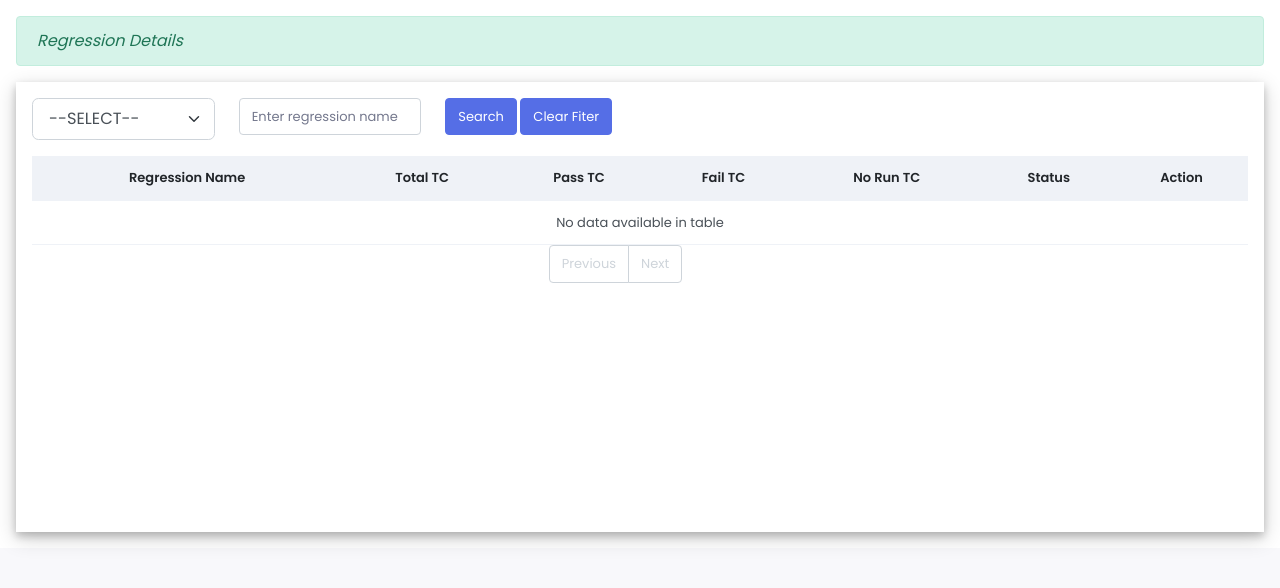
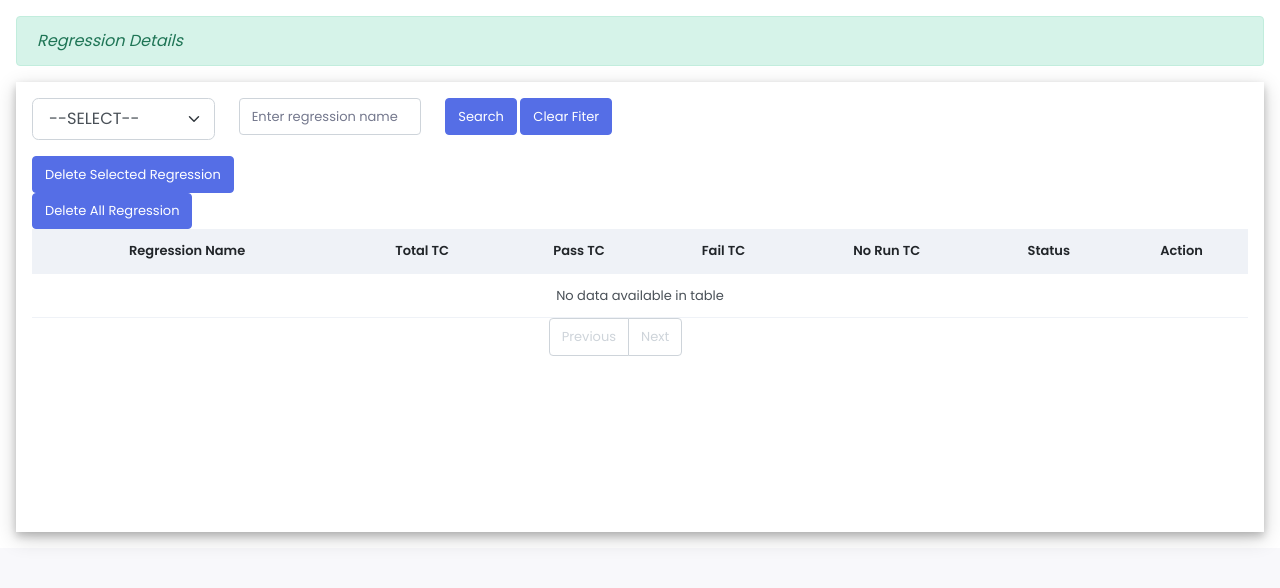
Before and after one commit to PallaGangadhar/docis_automation_project, a Flask app: page /view_regression_details in a window 1280 px wide. Shown: the part 50-638 px from the top of the page. Run offline with Flask 3, Linux system fonts and the light colour scheme; data that the repository does not hold is empty; some libraries are stand-ins or nearby versions.

Commit message:
"muti delete log"

```diff
--- a/app.py
+++ b/app.py
@@ -4,7 +4,7 @@ from flask_mail import Mail, Message
 import os
 import datetime
 from test_code import *
-from utlity import genearate_list_of_dict
+from utlity import genearate_list_of_dict,convert_date_to_str,convert_str_to_date
 from db import *
 from send_mail import send_mail_to
 
@@ -36,38 +36,7 @@ def send_chart_details(data):
 
 @app.route('/', methods=['GET','POST'])
 def index():
-    curr, conn=db_connection()
-
-    curr.execute('SELECT * FROM regression')
-    sample_data=curr.fetchone()
-    # d=sample_data[9].strftime("%d-%m-%Y")
-    curr.execute('SELECT count(*) FROM regression')
-    total_regression_count=curr.fetchone()
-    total_regression_count=total_regression_count[0]
-
-    curr.execute('SELECT count(regression_logs_details.*) from regression_logs_details, regression WHERE regression_logs_details.regression_id=regression.regression_id and regression.cmts_type='"'Arris'"'')
-    i_cmts_count = curr.fetchone()
-    i_cmts_count = i_cmts_count[0]
-
-
-    curr.execute('SELECT count(regression_logs_details.*) from regression_logs_details, regression WHERE regression_logs_details.regression_id=regression.regression_id and regression.cmts_type='"'Harmony'"'')
-    harmony_count = curr.fetchone()
-    harmony_count = harmony_count[0]
-
-    curr.execute('SELECT count(*),DATE(date_added) as reg_date FROM regression GROUP BY DATE(date_added) ORDER BY reg_date DESC')
-    regression_graph=curr.fetchall()
-    # SELECT count(*),DATE(date_added) as reg_date FROM regression WHERE date_added BETWEEN '2023-11-13' AND '2023-11-15' GROUP BY DATE(date_added) ORDER BY reg_date DESC
-
-    curr.execute('SELECT count(regression_logs_details.regression_id),DATE(regression.date_added) as reg_date from regression_logs_details, regression WHERE regression_logs_details.regression_id=regression.regression_id and regression.cmts_type='"'Harmony'"' GROUP BY DATE(regression.date_added) ORDER BY reg_date DESC')
-    harmony_graph=curr.fetchall()
-
-
-    curr.execute('SELECT count(regression_logs_details.regression_id),DATE(regression.date_added) as reg_date from regression_logs_details, regression WHERE regression_logs_details.regression_id=regression.regression_id and regression.cmts_type='"'Arris'"' GROUP BY DATE(regression.date_added) ORDER BY reg_date DESC')
-    cmts_graph=curr.fetchall()
-    # SELECT count(regression_logs_details.regression_id),DATE(regression.date_added) as reg_date from regression_logs_details, regression WHERE regression_logs_details.regression_id=regression.regression_id and regression.cmts_type='Arris' AND regression.date_added BETWEEN '2023-11-13' AND '2023-11-14' GROUP BY DATE(regression.date_added) ORDER BY reg_date DESC
-    # SELECT count(regression_logs_details.regression_id),DATE(regression.date_added) as reg_date from regression_logs_details, regression WHERE regression_logs_details.regression_id=regression.regression_id and regression.cmts_type='Arris' AND regression.date_added >= '2023-11-13' AND regression.date_added <= '2023-11-14' GROUP BY DATE(regression.date_added) ORDER BY reg_date DESC
-
-
+    total_regression_count = i_cmts_count = harmony_count=0
     graph_data={}
     harmony_graph_data={}
     cmts_graph_data={}
@@ -77,55 +46,104 @@ def index():
     dates=[]
     h_date=[]
     c_date=[]
-    for i in regression_graph:
-        # date=i[1].strftime("%d-%m-%Y")
-        date=i[1].strftime("%Y-%m-%d")
-        data1.append({'date':date,'count':i[0]})
-        dates.append(date)
-    graph_data['data']=data1
+    from_date = request.args.get('from_date')
+    to_date = request.args.get('to_date')
+    flag=False
 
-    for i in harmony_graph:
-        date=i[1].strftime("%Y-%m-%d")
-        h_date.append(date)
-        data2.append({'date':date,'count':i[0]})
+    if from_date != "" and to_date != "" and from_date != None and to_date != None:
+        if from_date > to_date:
+            flag=True
 
-    # for r_date in dates:
-    #     if r_date not in h_date:
-    #         data2.append({'date':r_date,'count':0})
+    if from_date != "" and to_date == "":
+        to_date = from_date
+    elif from_date == "" and to_date != "":
+        from_date = to_date
+    print("flag===>",flag)
+    if flag == False:
 
-    # data2.sort(key = lambda x:x['date'],reverse=True)
-    data2=genearate_list_of_dict(dates,h_date,data2)
-    harmony_graph_data['data']=data2
-    # print(harmony_graph_data)
+        curr, conn=db_connection()
+        curr.execute('SELECT * FROM regression')
+        sample_data=curr.fetchone()
+        curr.execute('SELECT count(*) FROM regression')
+        total_regression_count=curr.fetchone()
+        total_regression_count=total_regression_count[0]
+
+        curr.execute('SELECT count(regression_logs_details.*) from regression_logs_details, regression WHERE regression_logs_details.regression_id=regression.regression_id and regression.cmts_type='"'Arris'"'')
+        i_cmts_count = curr.fetchone()
+        i_cmts_count = i_cmts_count[0]
 
 
-    for i in cmts_graph:
-        date=i[1].strftime("%Y-%m-%d")
-        c_date.append(date)
-        data3.append({'date':date,'count':i[0]})
+        curr.execute('SELECT count(regression_logs_details.*) from regression_logs_details, regression WHERE regression_logs_details.regression_id=regression.regression_id and regression.cmts_type='"'Harmony'"'')
+        harmony_count = curr.fetchone()
+        harmony_count = harmony_count[0]
 
-    # for r_date in dates:
-    #     if r_date not in c_date:
-    #         data3.append({'date':r_date,'count':0})
-    # data3.sort(key = lambda x:x['date'],reverse=True)
-    data3=genearate_list_of_dict(dates,c_date,data3)
-    cmts_graph_data['data']=data3
+        if from_date == None and to_date == None or from_date == "" and to_date == "":
+            curr.execute('SELECT count(*),DATE(date_added) as reg_date FROM regression GROUP BY DATE(date_added) ORDER BY reg_date DESC')
+            regression_graph=curr.fetchall()
 
-    conn.commit()
-    curr.close()
-    conn.close()
+            curr.execute('SELECT count(regression_logs_details.regression_id),DATE(regression.date_added) as reg_date from regression_logs_details, regression WHERE regression_logs_details.regression_id=regression.regression_id and regression.cmts_type='"'Harmony'"' GROUP BY DATE(regression.date_added) ORDER BY reg_date DESC')
+            harmony_graph=curr.fetchall()
 
-    return render_template('index.html',total_regression_count=total_regression_count,i_cmts_count=i_cmts_count,harmony_count=harmony_count,regression_date_graph=graph_data,harmony_graph_data=harmony_graph_data,cmts_graph_data=cmts_graph_data)
+
+            curr.execute('SELECT count(regression_logs_details.regression_id),DATE(regression.date_added) as reg_date from regression_logs_details, regression WHERE regression_logs_details.regression_id=regression.regression_id and regression.cmts_type='"'Arris'"' GROUP BY DATE(regression.date_added) ORDER BY reg_date DESC')
+            cmts_graph=curr.fetchall()
+
+        elif from_date != None and to_date != None  and from_date != "" and to_date != "":
+            to_date=convert_str_to_date(to_date,"%Y-%m-%d")+datetime.timedelta(days=1)
+            to_date=convert_date_to_str(to_date,"%Y-%m-%d")
+            curr.execute(f"SELECT count(*),DATE(date_added) as reg_date FROM regression WHERE date_added BETWEEN '{from_date}' AND '{to_date}' GROUP BY DATE(date_added) ORDER BY reg_date DESC")
+            regression_graph=curr.fetchall()
+
+            curr.execute(f"SELECT count(regression_logs_details.regression_id),DATE(regression.date_added) as reg_date from regression_logs_details, regression WHERE regression_logs_details.regression_id=regression.regression_id and regression.cmts_type='Harmony' AND regression.date_added BETWEEN '{from_date}' AND '{to_date}' GROUP BY DATE(regression.date_added) ORDER BY reg_date DESC")
+            harmony_graph=curr.fetchall()
+
+            curr.execute(f"SELECT count(regression_logs_details.regression_id),DATE(regression.date_added) as reg_date from regression_logs_details, regression WHERE regression_logs_details.regression_id=regression.regression_id and regression.cmts_type='Arris' AND regression.date_added BETWEEN '{from_date}' AND '{to_date}' GROUP BY DATE(regression.date_added) ORDER BY reg_date DESC")
+            cmts_graph=curr.fetchall()
+
+
+
+        for i in regression_graph:
+            # date=i[1].strftime("%d-%m-%Y")
+            date=i[1].strftime("%Y-%m-%d")
+            data1.append({'date':date,'count':i[0]})
+            dates.append(date)
+        graph_data['data']=data1
+
+        for i in harmony_graph:
+            date=i[1].strftime("%Y-%m-%d")
+            h_date.append(date)
+            data2.append({'date':date,'count':i[0]})
+
+
+        data2=genearate_list_of_dict(dates,h_date,data2)
+        harmony_graph_data['data']=data2
+
+        for i in cmts_graph:
+            date=i[1].strftime("%Y-%m-%d")
+            c_date.append(date)
+            data3.append({'date':date,'count':i[0]})
+
+
+        data3=genearate_list_of_dict(dates,c_date,data3)
+        cmts_graph_data['data']=data3
+
+        conn.commit()
+        curr.close()
+        conn.close()
+        return render_template('index.html',total_regression_count=total_regression_count,i_cmts_count=i_cmts_count,harmony_count=harmony_count,regression_date_graph=graph_data,harmony_graph_data=harmony_graph_data,cmts_graph_data=cmts_graph_data)
+
+    else:
+        return render_template('index.html',total_regression_count=total_regression_count,i_cmts_count=i_cmts_count,harmony_count=harmony_count,regression_date_graph=graph_data,harmony_graph_data=harmony_graph_data,cmts_graph_data=cmts_graph_data,error_message=True)
+
+
 
 @app.route('/logs', methods=['GET','POST'])
 def logs():
-
     if request.method == "POST":
         global reg_id
         reg_id=add_regression(request)
         tc = request.form.get('data')
         for tc_name in tc.split(','):
-
             eval(tc_name + "()")
 
         call_after_execution(reg_id)
@@ -138,6 +156,11 @@ def i_cmts():
 @app.route('/harmony', methods=['GET','POST'])
 def harmony():
     return render_template('harmony.html')
+
+@app.route('/ganga', methods=['GET','POST'])
+def ganga():
+    return render_template('ganga.html')
+
 
 @app.route("/connect", methods=['GET','POST'])
 @socketio.event
@@ -195,7 +218,6 @@ def view_regression_details():
 
     elif search_reg != None and search_reg != "" and (cmts_type == None or cmts_type == ""):
         search_reg="'%"+search_reg+"%'"
-        # curr.execute(f"SELECT * FROM regression WHERE regression_name LIKE "+search_reg+"ORDER BY date_added DESC")
         curr.execute(f"SELECT * FROM regression WHERE LOWER(regression_name) LIKE LOWER("+search_reg+")ORDER BY date_added DESC")
 
     elif search_reg != None and search_reg != "" and cmts_type != None and cmts_type != "" :
@@ -263,6 +285,31 @@ def send_mail(reg_id):
         conn.close()
         return redirect("/view_regression_details")
 
+@app.route('/delete_selected_regression', methods=['GET','POST'])
+def delete_selected_regression():
+    tc_ids = request.form.get('data')
+    tc_ids=tc_ids.split(',')
+    print("dd===",len(tc_ids))
+    curr,conn=db_connection()
+    for ids in tc_ids:
+        curr.execute(f'DELETE FROM regression_logs_details WHERE regression_id={ids}')
+        curr.execute(f'DELETE FROM regression WHERE regression_id={ids}')
+    conn.commit()
+    curr.close()
+    conn.close()
+
+    return redirect("/view_regression_details")
+
+@app.route('/delete_all_regressions', methods=['GET','POST'])
+def delete_all_regressions():
+    curr,conn=db_connection()
+    curr.execute(f'DELETE FROM regression_logs_details')
+    curr.execute(f'DELETE FROM regression ')
+    conn.commit()
+    curr.close()
+    conn.close()
+
+    return redirect("/view_regression_details")
 
 if __name__ == '__main__':
     socketio.run(app, debug=True)
--- a/static/css/style.css
+++ b/static/css/style.css
@@ -441,7 +441,7 @@ thead{
 }
 
 .page_content_scroll{
-  /* height: 540px; */
+  height: 550px;
   overflow-y: auto;
 }
 
--- a/templates/i_cmts.html
+++ b/templates/i_cmts.html
@@ -59,7 +59,7 @@
                 data-placement="bottom" title="Module TC 1 run show clock command">TC 1 run version</label>
             </div>
             <div class="form-check checkbox_font">
-              <input type="checkbox" class="form-check-input testcases" name="testcase_module_1[]" value="TC_2">
+              <input type="checkbox" class="form-check-input testcases" name="testcase_module_1[]" value="TC_3">
               <label class="form-check-label truncate-cell text-white fs-6" for="check1" data-toggle="tooltip"
                 data-placement="bottom" title="Module TC 1 run show clock command">TC 1 run version</label>
             </div>
--- a/templates/regression_details.html
+++ b/templates/regression_details.html
@@ -30,14 +30,20 @@
                     <input type="text" class="form-control" name="search_reg" placeholder="Enter regression name">
                 </div>
                 <div class="col-sm-4 col-md-2">
-
                   <input type="submit" id="search_regression" class="btn btn-primary" value="Search"/>
                   <input type="button" class="btn btn-primary" value="Clear Fiter" onclick="clear_filter()"/>
+
                 </div>
 
               </div>
             </form>
-              <table class="table center-aligned-table mb-0 rounded table-responsive-md" id="regression_details_datatable">
+            <div class="col-sm-4 col-md-2">
+                <input type="button" class="btn btn-primary" value="Delete Selected Regression" onclick="delete_selected_regression()" />
+                <form method="post" action="/delete_all_regressions">
+                  <input type="submit" class="btn btn-primary" value="Delete All Regression"/>
+                </form>
+            </div>
+            <table class="table center-aligned-table mb-0 rounded table-responsive-md" id="regression_details_datatable">
             <thead class="table-light text-center">
               <tr class="text-dark">
                 <th>Regression Name</th>
@@ -47,12 +53,14 @@
                 <th>No Run TC</th>
                 <th>Status</th>
                 <th>Action</th>
+
                 <!-- <th></th> -->
               </tr>
             </thead>
             <tbody class="text-center" id="reg_report">
               {% for reg_details in regression_details %}
               <tr class="fs-14">
+
                 <td>{{reg_details[1]}}</td>
                 <td>{{reg_details[5]}}</td>
                 <td>{{reg_details[2]}}</td>
@@ -69,7 +77,9 @@
                   <a href="view_tc_logs_details/{{reg_details[0]}}" class="btn btn-outline-warning btn-sm">View TC details</a>
                   <span class="btn btn-danger btn-sm  open-ConfirmationDialog"  data-bs-toggle="modal" data-id="{{reg_details[0]}}" data-bs-target="#myModal">Delete
                   </span>
+                  <input type="checkbox" class="reg_box" name="reg_box" value="{{reg_details[0]}}"/>
                 </td>
+
                 <!-- <td class="td_text_center delete_icon">
 
                 </td> -->
```
Also changed, not shown: templates/index.html (+25 -25 lines), utlity.py (+8 -5 lines).
